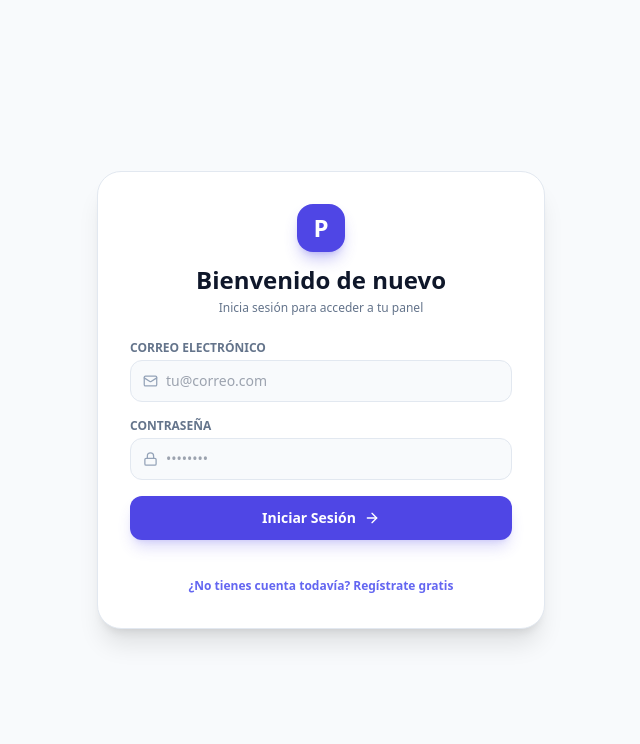
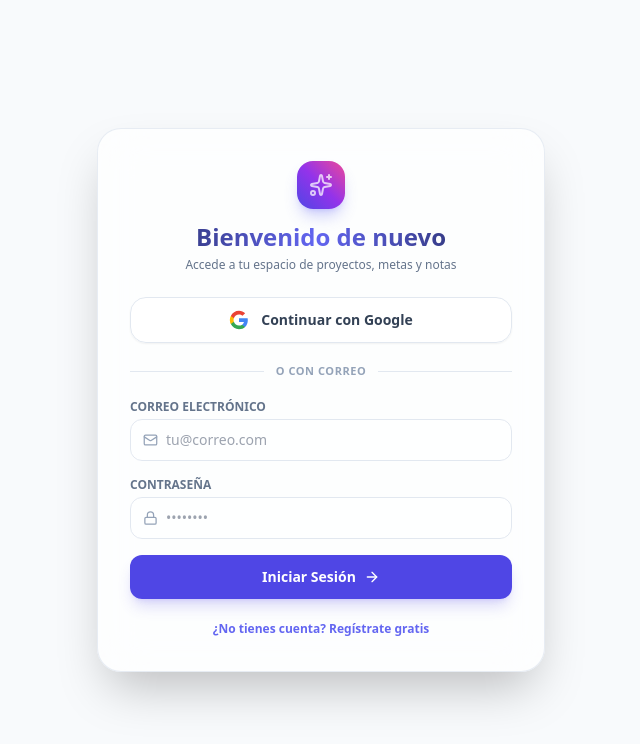
Before and after one commit to Fabrii-777/Personal-Workspace, a React (Vite) app: page /login in a window 1280 px wide. Shown: the top 744 px of the page, without its empty margins (319-959 px from the left). Built offline with nearby package versions, Linux system fonts and the light colour scheme.

Commit message:
feat: login simplificado con google y email

```diff
--- a/src/pages/Auth.tsx
+++ b/src/pages/Auth.tsx
@@ -1,7 +1,30 @@
 import React, { useState } from 'react';
 import { supabase } from '../lib/supabase';
 import { useNavigate } from 'react-router-dom';
-import { ArrowRight, Lock, Mail, User } from 'lucide-react';
+import { ArrowRight, Lock, Mail, User, Sparkles } from 'lucide-react';
+import { SpotlightCard } from '../components/Reactbits/SpotlightCard';
+import { ShinyText } from '../components/Reactbits/ShinyText';
+
+const GoogleIcon = () => (
+  <svg className="w-5 h-5 shrink-0" viewBox="0 0 24 24">
+    <path
+      fill="#4285F4"
+      d="M22.56 12.25c0-.78-.07-1.53-.2-2.25H12v4.26h5.92c-.26 1.37-1.04 2.53-2.21 3.31v2.77h3.57c2.08-1.92 3.28-4.74 3.28-8.09z"
+    />
+    <path
+      fill="#34A853"
+      d="M12 23c2.97 0 5.46-.98 7.28-2.66l-3.57-2.77c-.98.66-2.23 1.06-3.71 1.06-2.86 0-5.29-1.93-6.16-4.53H2.18v2.84C3.99 20.53 7.7 23 12 23z"
+    />
+    <path
+      fill="#FBBC05"
+      d="M5.84 14.09c-.22-.66-.35-1.36-.35-2.09s.13-1.43.35-2.09V7.06H2.18C1.43 8.55 1 10.22 1 12s.43 3.45 1.18 4.94l2.85-2.22.81-.63z"
+    />
+    <path
+      fill="#EA4335"
+      d="M12 5.38c1.62 0 3.06.56 4.21 1.64l3.15-3.15C17.45 2.09 14.97 1 12 1 7.7 1 3.99 3.47 2.18 7.06l3.66 2.84c.87-2.6 3.3-4.52 6.16-4.52z"
+    />
+  </svg>
+);
 
 export const Auth: React.FC = () => {
   const [isRegister, setIsRegister] = useState(false);
@@ -12,7 +35,26 @@ export const Auth: React.FC = () => {
   const [loading, setLoading] = useState(false);
   const navigate = useNavigate();
 
-  const handleSubmit = async (e: React.FormEvent) => {
+  // Iniciar sesión con Google
+  const handleGoogleSignIn = async () => {
+    try {
+      setErrorMsg('');
+      setLoading(true);
+      const { error } = await supabase.auth.signInWithOAuth({
+        provider: 'google',
+        options: {
+          redirectTo: window.location.origin,
+        },
+      });
+      if (error) throw error;
+    } catch (err: any) {
+      setErrorMsg(err.message || 'Error al conectar con Google');
+      setLoading(false);
+    }
+  };
+
+  // Registro e Inicio tradicional por Email
+  const handleEmailSubmit = async (e: React.FormEvent) => {
     e.preventDefault();
     setErrorMsg('');
     setLoading(true);
@@ -23,8 +65,8 @@ export const Auth: React.FC = () => {
           email,
           password,
           options: {
-            data: { full_name: fullName, username: email.split('@')[0].toLowerCase() }
-          }
+            data: { full_name: fullName, username: email.split('@')[0].toLowerCase() },
+          },
         });
         if (error) throw error;
         alert('Cuenta creada exitosamente. Ahora puedes iniciar sesión.');
@@ -42,31 +84,46 @@ export const Auth: React.FC = () => {
   };
 
   return (
-    <div className="min-h-screen bg-slate-50 dark:bg-slate-950 flex items-center justify-center p-4">
-      <div className="max-w-md w-full bg-white dark:bg-slate-900 rounded-3xl p-8 border border-slate-200 dark:border-slate-800 shadow-xl space-y-6">
-        <div className="text-center">
-          <div className="w-12 h-12 rounded-2xl bg-indigo-600 text-white font-black text-2xl flex items-center justify-center mx-auto mb-3 shadow-lg shadow-indigo-600/30">
-            P
+    <div className="min-h-screen bg-slate-50 dark:bg-slate-950 flex items-center justify-center p-4 selection:bg-indigo-500 selection:text-white">
+      <SpotlightCard className="max-w-md w-full p-8 border-slate-200/80 dark:border-slate-800/80 shadow-2xl">
+        <div className="text-center mb-6">
+          <div className="w-12 h-12 rounded-2xl bg-gradient-to-tr from-indigo-600 via-purple-600 to-pink-500 text-white font-black text-2xl flex items-center justify-center mx-auto mb-3 shadow-lg shadow-indigo-500/30">
+            <Sparkles className="w-6 h-6 animate-pulse" />
           </div>
           <h2 className="text-2xl font-black text-slate-900 dark:text-white">
-            {isRegister ? 'Crea tu Espacio' : 'Bienvenido de nuevo'}
+            <ShinyText text={isRegister ? 'Crear Cuenta' : 'Bienvenido de nuevo'} />
           </h2>
-          <p className="text-xs text-slate-500 mt-1">
-            {isRegister ? 'Organiza tus proyectos, metas y notas de forma segura' : 'Inicia sesión para acceder a tu panel'}
-          </p>
+          <p className="text-xs text-slate-500 mt-1">Accede a tu espacio de proyectos, metas y notas</p>
+        </div>
+
+        {/* Botón Principal: Google */}
+        <button
+          type="button"
+          onClick={handleGoogleSignIn}
+          disabled={loading}
+          className="w-full py-3 px-4 rounded-2xl border border-slate-200 dark:border-slate-700 bg-white/80 dark:bg-slate-800/80 hover:bg-white dark:hover:bg-slate-800 text-slate-700 dark:text-slate-200 font-bold text-sm shadow-sm flex items-center justify-center gap-3 transition-all hover:scale-[1.02] active:scale-95 mb-5 disabled:opacity-50 cursor-pointer"
+        >
+          <GoogleIcon />
+          <span>Continuar con Google</span>
+        </button>
+
+        <div className="flex items-center gap-3 my-5">
+          <div className="h-px bg-slate-200 dark:bg-slate-800 flex-1" />
+          <span className="text-[11px] font-bold text-slate-400 uppercase tracking-wider">o con correo</span>
+          <div className="h-px bg-slate-200 dark:bg-slate-800 flex-1" />
         </div>
 
         {errorMsg && (
-          <div className="p-3 rounded-xl bg-rose-50 dark:bg-rose-950/40 border border-rose-200 dark:border-rose-900 text-rose-600 text-xs font-semibold">
+          <div className="p-3 rounded-xl bg-rose-50 dark:bg-rose-950/40 border border-rose-200 dark:border-rose-900 text-rose-600 dark:text-rose-400 text-xs font-semibold mb-4">
             {errorMsg}
           </div>
         )}
 
-        <form onSubmit={handleSubmit} className="space-y-4">
+        <form onSubmit={handleEmailSubmit} className="space-y-4">
           {isRegister && (
             <div>
               <label className="block text-xs font-bold text-slate-500 uppercase mb-1">Nombre Completo</label>
-              <div className="flex items-center gap-2 border border-slate-200 dark:border-slate-800 rounded-xl px-3 bg-slate-50 dark:bg-slate-800">
+              <div className="flex items-center gap-2 border border-slate-200 dark:border-slate-800 rounded-xl px-3 bg-white/50 dark:bg-slate-800/50 focus-within:border-indigo-500 transition-colors">
                 <User className="w-4 h-4 text-slate-400" />
                 <input
                   type="text"
@@ -82,7 +139,7 @@ export const Auth: React.FC = () => {
 
           <div>
             <label className="block text-xs font-bold text-slate-500 uppercase mb-1">Correo Electrónico</label>
-            <div className="flex items-center gap-2 border border-slate-200 dark:border-slate-800 rounded-xl px-3 bg-slate-50 dark:bg-slate-800">
+            <div className="flex items-center gap-2 border border-slate-200 dark:border-slate-800 rounded-xl px-3 bg-white/50 dark:bg-slate-800/50 focus-within:border-indigo-500 transition-colors">
               <Mail className="w-4 h-4 text-slate-400" />
               <input
                 type="email"
@@ -97,7 +154,7 @@ export const Auth: React.FC = () => {
 
           <div>
             <label className="block text-xs font-bold text-slate-500 uppercase mb-1">Contraseña</label>
-            <div className="flex items-center gap-2 border border-slate-200 dark:border-slate-800 rounded-xl px-3 bg-slate-50 dark:bg-slate-800">
+            <div className="flex items-center gap-2 border border-slate-200 dark:border-slate-800 rounded-xl px-3 bg-white/50 dark:bg-slate-800/50 focus-within:border-indigo-500 transition-colors">
               <Lock className="w-4 h-4 text-slate-400" />
               <input
                 type="password"
@@ -113,25 +170,26 @@ export const Auth: React.FC = () => {
           <button
             type="submit"
             disabled={loading}
-            className="w-full py-3 bg-indigo-600 hover:bg-indigo-700 text-white rounded-xl font-bold text-sm shadow-lg shadow-indigo-600/20 flex items-center justify-center gap-2 transition-all disabled:opacity-50"
+            className="w-full py-3 bg-indigo-600 hover:bg-indigo-700 text-white rounded-xl font-bold text-sm shadow-lg shadow-indigo-600/20 flex items-center justify-center gap-2 transition-all disabled:opacity-50 hover:scale-[1.02] active:scale-95 cursor-pointer"
           >
             {loading ? 'Procesando...' : isRegister ? 'Registrarme' : 'Iniciar Sesión'}
             <ArrowRight className="w-4 h-4" />
           </button>
         </form>
 
-        <div className="text-center pt-2">
+        <div className="text-center pt-4">
           <button
+            type="button"
             onClick={() => {
               setIsRegister(!isRegister);
               setErrorMsg('');
             }}
-            className="text-xs font-bold text-indigo-500 hover:underline"
+            className="text-xs font-bold text-indigo-500 hover:underline cursor-pointer"
           >
-            {isRegister ? '¿Ya tienes una cuenta? Inicia Sesión' : '¿No tienes cuenta todavía? Regístrate gratis'}
+            {isRegister ? '¿Ya tienes cuenta? Inicia Sesión' : '¿No tienes cuenta? Regístrate gratis'}
           </button>
         </div>
-      </div>
+      </SpotlightCard>
     </div>
   );
 };
```
